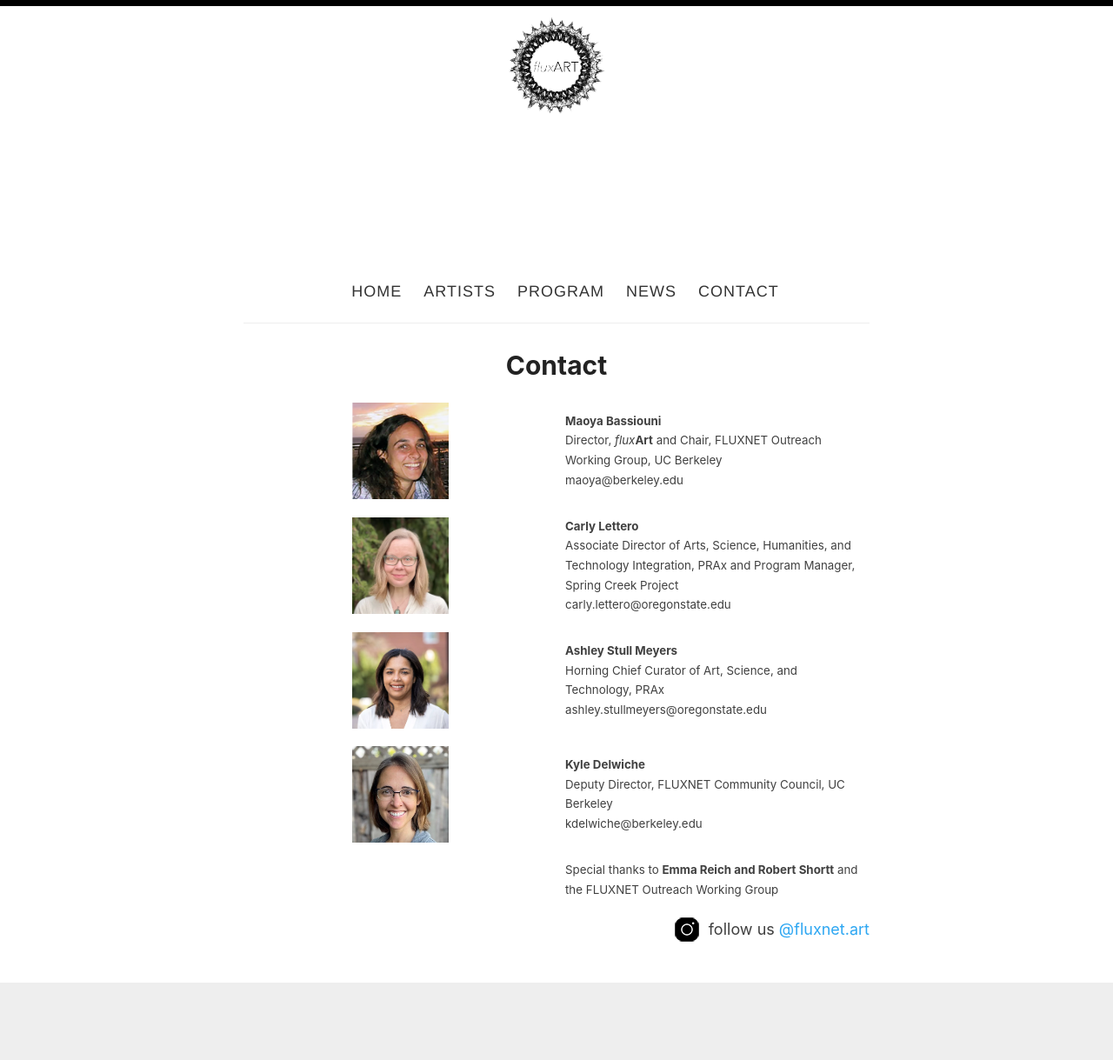
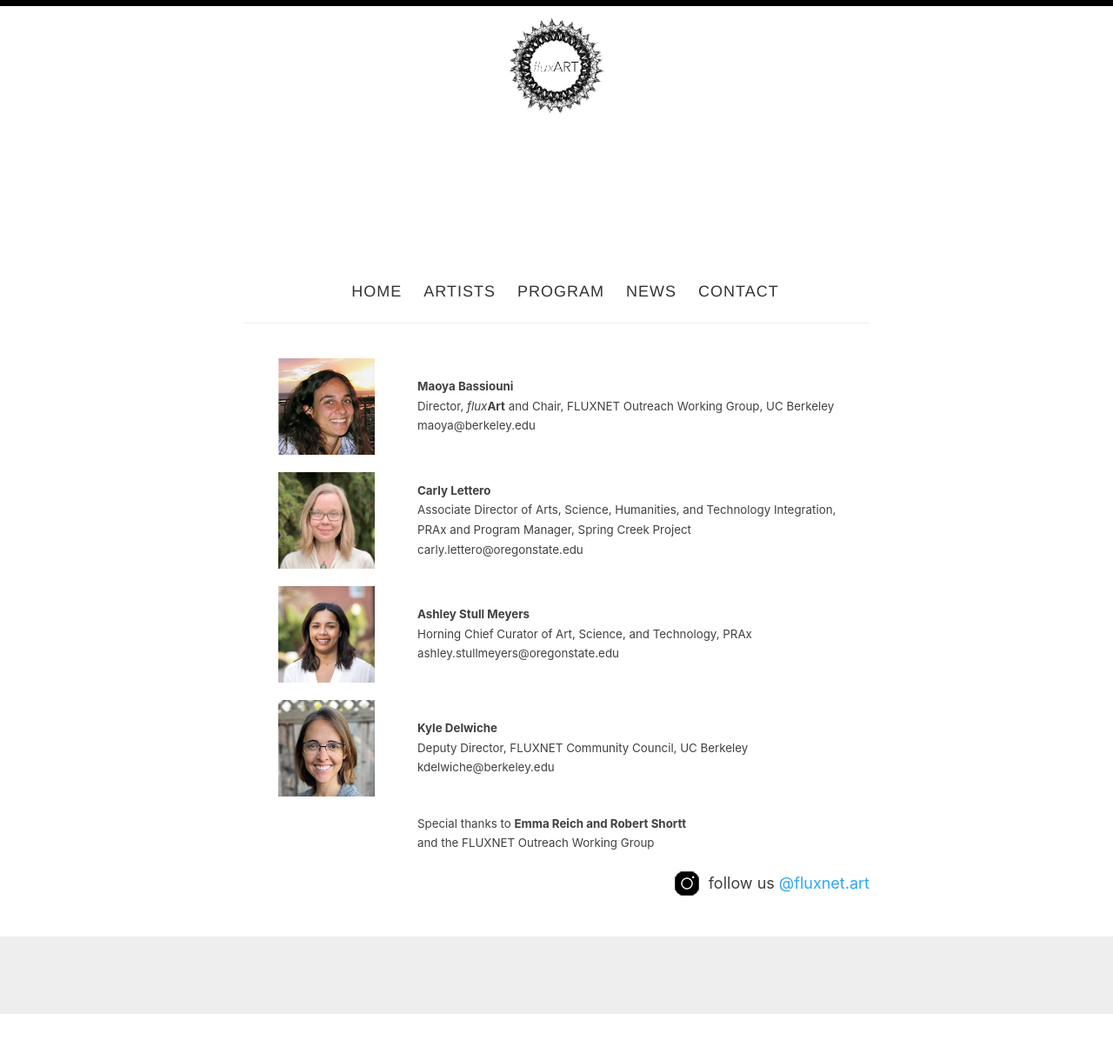
Before and after one commit to fluxnetart/fluxnetart.github.io, a Jekyll site: the page built from _pages/contact.md, in a window 1280 px wide. Shown: the whole page at 87% size. Built offline with Jekyll 4.4.1, drawn with Linux system fonts in a browser that asks for light colours; our own code applies the rules of GitHub Pages for plain Markdown files; after the commit the page ends 1166 px from its top, so only the background shows below that.

Commit message:
Update contact.md

```diff
--- a/_pages/contact.md
+++ b/_pages/contact.md
@@ -1,8 +1,3 @@
----
-layout: page
-title: Contact
-permalink: /contact/
----
 <style>
 .row {
   display: flex;
@@ -12,11 +7,15 @@ permalink: /contact/
   align-items: center;
 }
 
-.column {
-  flex: 44.44%;
+.column-image {
+  flex: 1;
   padding: 10px;
 }
 
+.column-caption {
+  flex: 3;
+  padding: 10px;
+}
 
 img {
   max-width: 111px;
@@ -29,77 +28,77 @@ img {
 }
 
 @media screen and (max-width: 600px) {
-  .column {
+  .column-image,
+  .column-caption {
     flex: 100%;
   }
 }
 </style>
 
-
 <div class="row">
-  <div class="column">
-  <figure>
+  <div class="column-image">
+    <figure>
       <img src="https://fluxnetart.github.io/images/Maoya.png">
     </figure>
   </div>
-  <div class="column">
+  <div class="column-caption">
     <figcaption><b>Maoya Bassiouni</b><br>
-                Director, <i>flux</i><b>Art</b> and Chair, FLUXNET Outreach Working Group, UC Berkeley<br>
-                 maoya@berkeley.edu</figcaption>
+      Director, <i>flux</i><b>Art</b> and Chair, FLUXNET Outreach Working Group, UC Berkeley<br>
+      maoya@berkeley.edu</figcaption>
   </div>
 </div>
 
 <div class="row">
-  <div class="column">
-  <figure>
+  <div class="column-image">
+    <figure>
       <img src="https://fluxnetart.github.io/images/Carly.jpg">
     </figure>
   </div>
-  <div class="column">
+  <div class="column-caption">
     <figcaption><b>Carly Lettero</b><br>
-                Associate Director of Arts, Science, Humanities, and Technology Integration, PRAx and Program Manager, Spring Creek Project<br>
-                carly.lettero@oregonstate.edu</figcaption>
+      Associate Director of Arts, Science, Humanities, and Technology Integration, PRAx and Program Manager, Spring Creek Project<br>
+      carly.lettero@oregonstate.edu</figcaption>
   </div>
 </div>
 
 <div class="row">
-  <div class="column">
-  <figure>
+  <div class="column-image">
+    <figure>
       <img src="https://fluxnetart.github.io/images/Ashley.jpg">
     </figure>
   </div>
-  <div class="column">
+  <div class="column-caption">
     <figcaption><b>Ashley Stull Meyers</b><br>
-                Horning Chief Curator of Art, Science, and Technology, PRAx<br>
-                ashley.stullmeyers@oregonstate.edu</figcaption>
+      Horning Chief Curator of Art, Science, and Technology, PRAx<br>
+      ashley.stullmeyers@oregonstate.edu</figcaption>
   </div>
 </div>
 
 <div class="row">
-  <div class="column">
-  <figure>
+  <div class="column-image">
+    <figure>
       <img src="https://fluxnetart.github.io/images/Kyle.png">
     </figure>
   </div>
-  <div class="column">
+  <div class="column-caption">
     <figcaption><b>Kyle Delwiche</b><br>
-                 Deputy Director, FLUXNET Community Council, UC Berkeley<br>
-                 kdelwiche@berkeley.edu<br></figcaption>
+      Deputy Director, FLUXNET Community Council, UC Berkeley<br>
+      kdelwiche@berkeley.edu<br></figcaption>
   </div>
 </div>
 
 <div class="row">
-  <div class="column">
-  <figure>
+  <div class="column-image">
+    <figure>
     </figure>
   </div>
-  <div class="column">
-    <figcaption>Special thanks to <b>Emma Reich and Robert Shortt</b> and the FLUXNET Outreach Working Group</figcaption>
+  <div class="column-caption">
+    <figcaption>Special thanks to <b>Emma Reich and Robert Shortt</b> <br>
+                and the FLUXNET Outreach Working Group</figcaption>
   </div>
 </div>
 
-
 <div style="display: flex; align-items: center; justify-content: center; padding-top: 10px;">
-    <img src="https://fluxnetart.github.io/images/insta.png" style="margin-right: 10px;">
-    <p style="margin: 0;">follow us <a href="https://www.instagram.com/fluxnet.art/">@fluxnet.art</a></p>
+  <img src="https://fluxnetart.github.io/images/insta.png" style="margin-right: 10px;">
+  <p style="margin: 0;">follow us <a href="https://www.instagram.com/fluxnet.art/">@fluxnet.art</a></p>
 </div>
```
